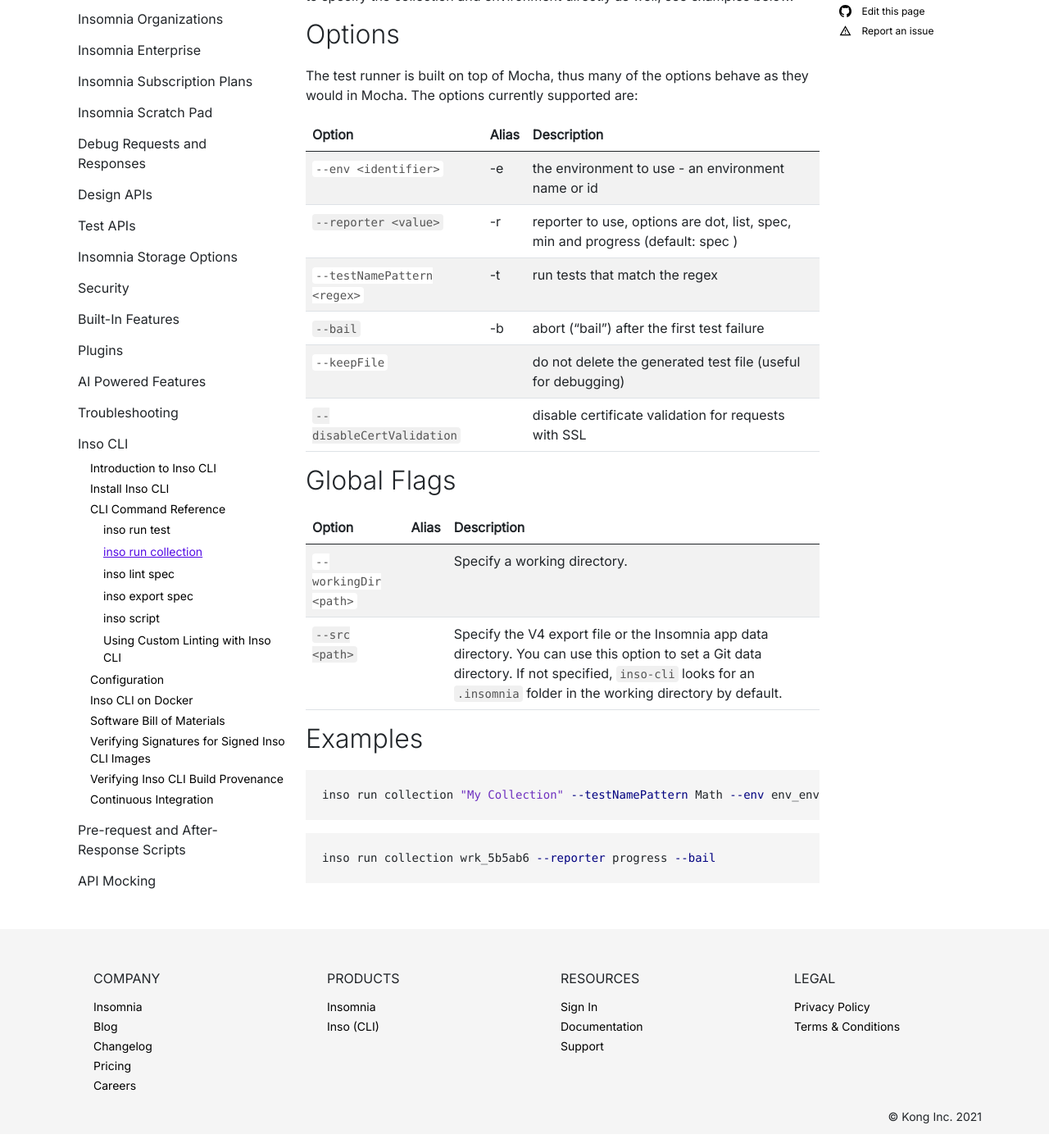
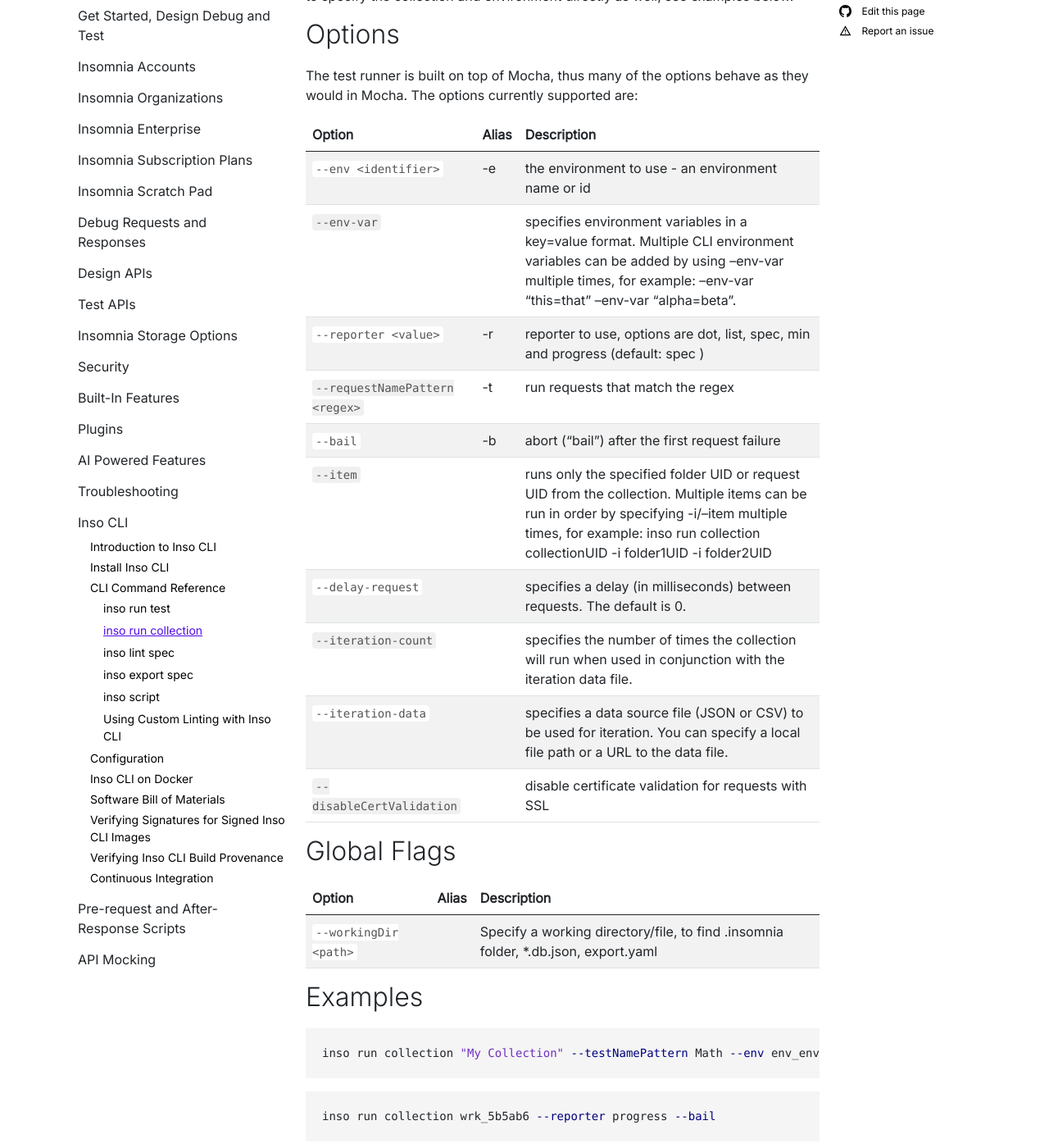
Before and after one commit to Kong/insomnia-docs, a Jekyll site: the page built from docs/inso-cli/cli-command-reference/inso-run-collection.md, in a window 1280 px wide and 1400 px high, scrolled down 446 px. Shown: the whole window at 82% size. Built offline with Jekyll 4.4.1, drawn with Linux system fonts in a browser that asks for light colours; comment, search, counter and statistics services are not loaded; some of the changed text lies outside the part shown.

Commit message:
working dir change

````diff
--- a/docs/inso-cli/cli-command-reference/inso-run-collection.md
+++ b/docs/inso-cli/cli-command-reference/inso-run-collection.md
@@ -17,7 +17,6 @@
 
 ## Options
 
-
 The test runner is built on top of Mocha, thus many of the options behave as they would in Mocha. The options currently supported are:
 
 {:.table .table-striped}
@@ -25,21 +24,23 @@
 | Option                      | Alias | Description                                                                     |
 | --------------------------- | ----- | ------------------------------------------------------------------------------- |
 | `--env <identifier>`        | -e    | the environment to use - an environment name or id                              |
+| `--env-var`                |       | specifies environment variables in a key=value format. Multiple CLI environment variables can be added by using --env-var multiple times, for example: --env-var "this=that" --env-var "alpha=beta".                    |
 | `--reporter <value>`        | -r    | reporter to use, options are dot, list, spec, min and progress (default: spec ) |
-| `--testNamePattern <regex>` | -t    | run tests that match the regex                                                  |
-| `--bail`                    | -b    | abort ("bail") after the first test failure                                     |
-| `--keepFile`                |       | do not delete the generated test file (useful for debugging)                    |
+| `--requestNamePattern <regex>` | -t    | run requests that match the regex                                                  |
+| `--bail`                    | -b    | abort ("bail") after the first request failure                                     |
+| `--item`                |       | runs only the specified folder UID or request UID from the collection. Multiple items can be run in order by specifying -i/--item multiple times, for example: inso run collection collectionUID -i folder1UID -i folder2UID                    |
+| `--delay-request`                |       | specifies a delay (in milliseconds) between requests. The default is 0.                    |
+| `--iteration-count`                |       | specifies the number of times the collection will run when used in conjunction with the iteration data file.                    |
+| `--iteration-data`                |       | specifies a data source file (JSON or CSV) to be used for iteration. You can specify a local file path or a URL to the data file.                    |
 | `--disableCertValidation`   |       | disable certificate validation for requests with SSL                         |
 
 ## Global Flags
-
 
 {:.table .table-striped}
 
 | Option                | Alias | Description                                                                                                                                                                                                               |
 | --------------------- | ----- | ------------------------------------------------------------------------------------------------------------------------------------------------------------------------------------------------------------------------- |
-| `--workingDir <path>` |       | Specify a working directory.                                                                                                                                                                                              |
-| `--src <path>`        |       | Specify the V4 export file or the Insomnia app data directory. You can use this option to set a Git data directory. If not specified, `inso-cli` looks for an `.insomnia` folder in the working directory by default.  |
+| `--workingDir <path>` |       | Specify a working directory/file, to find .insomnia folder, *.db.json, export.yaml                                                                                                                                                                                              |
 
 ## Examples
 
@@ -51,3 +52,7 @@
 ```bash
 inso run collection wrk_5b5ab6 --reporter progress --bail
 ```
+
+```bash
+inso run collection -d packages/insomnia-smoke-test/fixtures/files/runner-data.json -w packages/insomnia-inso/src/examples/three-requests.yml -n 2 -i req_3fd28aabbb18447abab1f45e6ee4bdc1 -e env_86e135 --verbose
+```
````
Also changed, not shown: docs/inso-cli/cli-command-reference.md (+1 -2 lines), docs/inso-cli/cli-command-reference/inso-export-spec.md (+1 -2 lines), docs/inso-cli/cli-command-reference/inso-lint-spec.md (+1 -2 lines), docs/inso-cli/cli-command-reference/inso-run-test.md (+1 -2 lines), docs/inso-cli/cli-command-reference/inso-script.md (+1 -2 lines).
